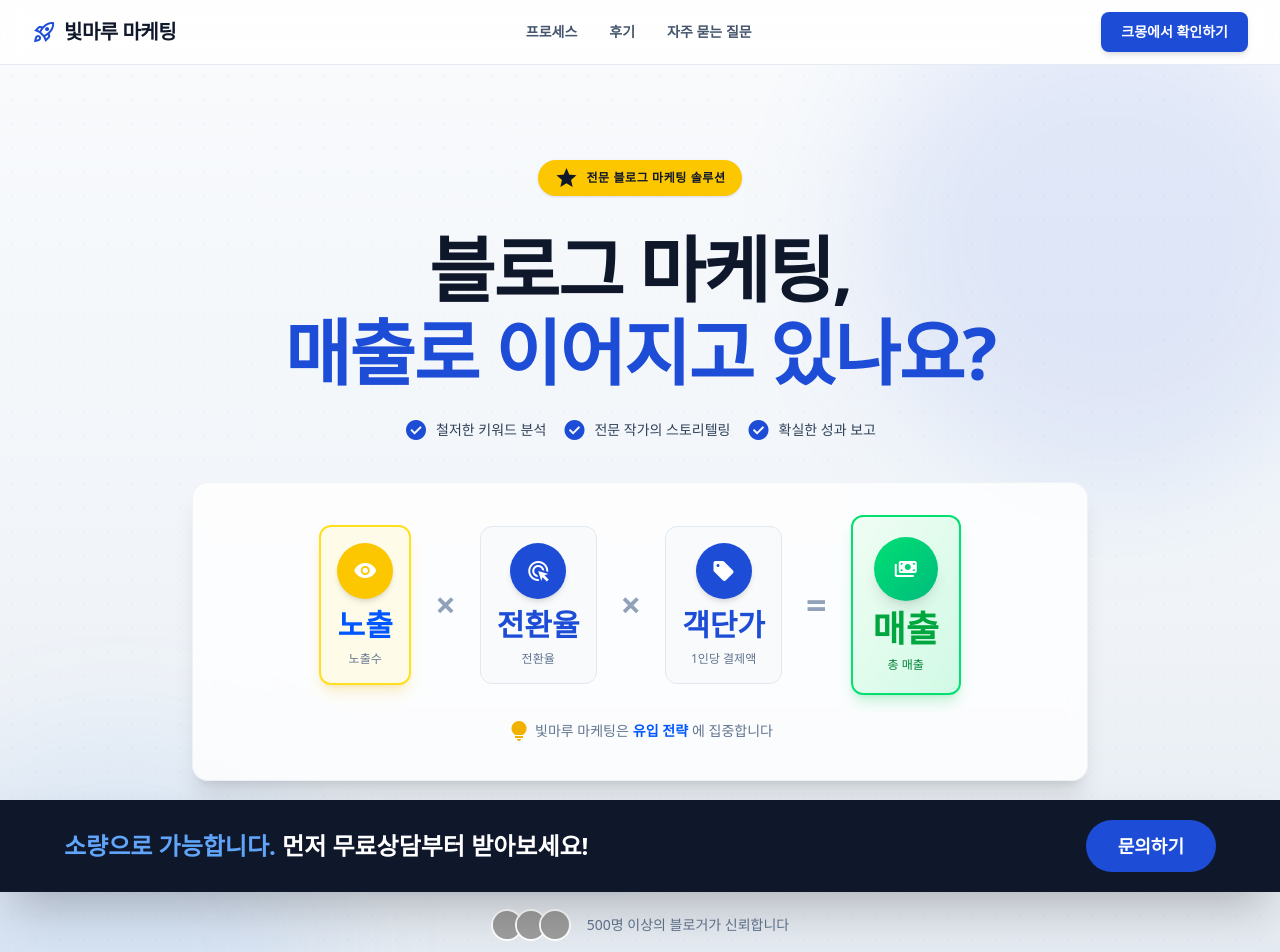
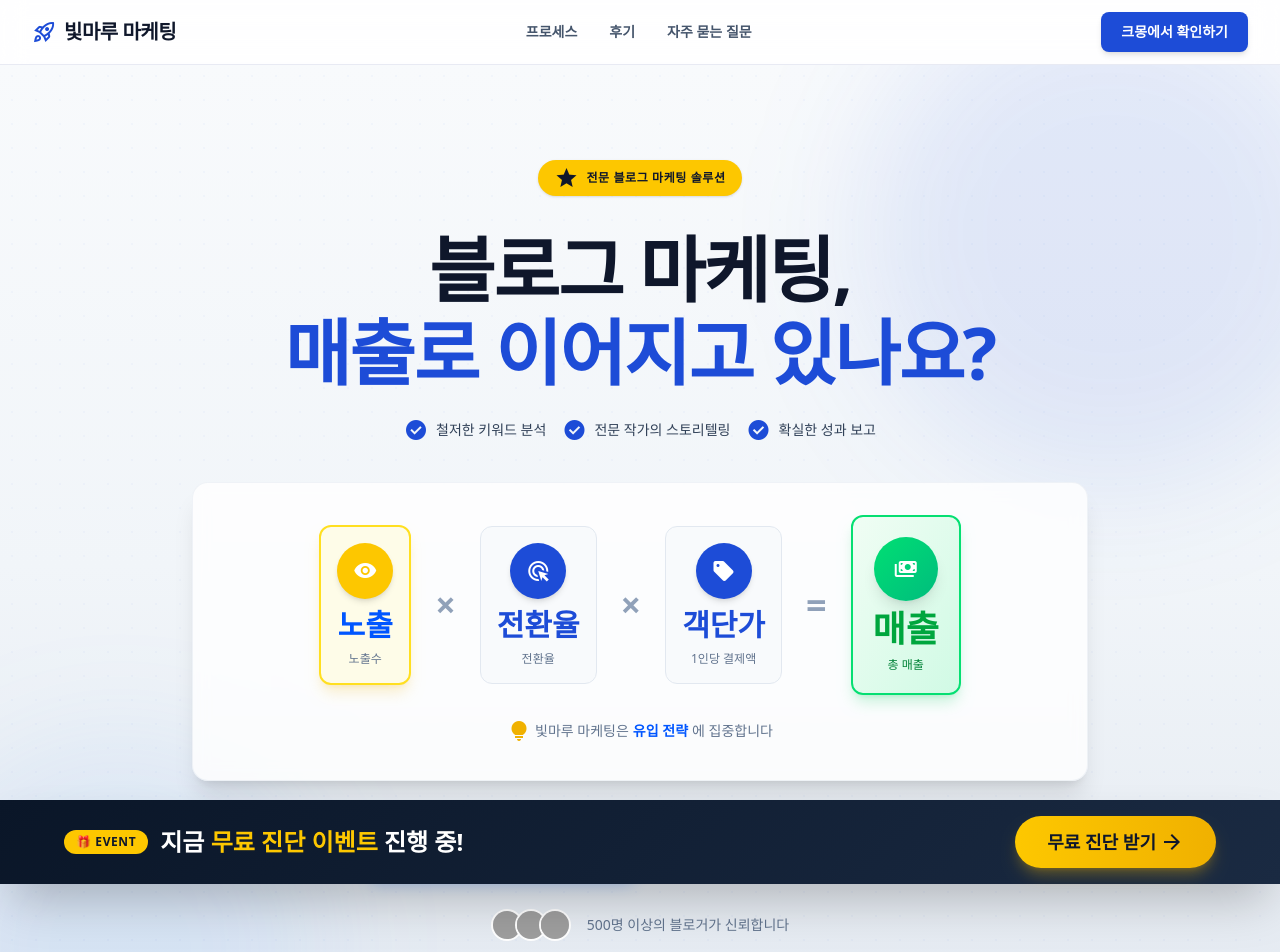
Before and after one commit to seollum/bitmaru-landing, a Next.js app: page / in a window 1280 px wide. Shown: the top 952 px of the page. Built offline with nearby package versions, Linux system fonts and the light colour scheme; grey boxes are pictures that could not be loaded.

Commit message:
feat: 무료 진단 이벤트 강조 및 푸터 한글화

```diff
--- a/src/app/page.tsx
+++ b/src/app/page.tsx
@@ -1363,34 +1363,40 @@ export default function Home() {
               <div className="text-slate-400 w-6 h-6 flex items-center justify-center">
                 <span className="material-symbols-outlined">rocket_launch</span>
               </div>
-              <span className="text-lg font-bold text-slate-700">Bitmaru</span>
+              <span className="text-lg font-bold text-slate-700">빛마루 마케팅</span>
             </div>
             <div className="text-slate-500 text-sm">
-              © 2025 Bitmaru Marketing. All rights reserved.
+              © 2025 빛마루 마케팅. All rights reserved.
             </div>
             <div className="flex gap-6">
-              <a className="text-slate-400 hover:text-[#1d4cd7] transition-colors" href="#">Terms</a>
-              <a className="text-slate-400 hover:text-[#1d4cd7] transition-colors" href="#">Privacy</a>
-              <a className="text-slate-400 hover:text-[#1d4cd7] transition-colors" href="#">Contact</a>
+              <a className="text-slate-400 hover:text-[#1d4cd7] transition-colors" href="#">이용약관</a>
+              <a className="text-slate-400 hover:text-[#1d4cd7] transition-colors" href="#">개인정보</a>
+              <a className="text-slate-400 hover:text-[#1d4cd7] transition-colors" href="#">문의</a>
             </div>
           </div>
         </footer>
       </main>
 
       {/* 하단 고정 CTA 바 */}
-      <div className={`fixed bottom-0 left-0 right-0 z-50 bg-slate-900 text-white py-5 px-4 shadow-2xl cta-bar ${ctaVisible ? "visible" : ""}`}>
+      <div className={`fixed bottom-0 left-0 right-0 z-50 text-white py-4 px-4 shadow-2xl cta-bar ${ctaVisible ? "visible" : ""}`} style={{ background: 'linear-gradient(135deg, #0a1628 0%, #1a2a42 100%)' }}>
         <div className="max-w-6xl mx-auto flex flex-col sm:flex-row items-center justify-between gap-4">
-          <p className="text-lg sm:text-2xl font-semibold text-center sm:text-left">
-            <span className="text-[#60a5fa]">소량으로 가능합니다.</span> 먼저 무료상담부터 받아보세요!
-          </p>
+          <div className="flex items-center gap-3 text-center sm:text-left">
+            <span className="hidden sm:inline-flex items-center justify-center px-3 py-1 rounded-full bg-yellow-400 text-slate-900 text-xs font-black uppercase tracking-wider animate-pulse">
+              🎁 EVENT
+            </span>
+            <p className="text-lg sm:text-2xl font-bold">
+              지금 <span className="text-yellow-400 font-black">무료 진단 이벤트</span> 진행 중!
+            </p>
+          </div>
           <div className="flex items-center gap-3">
             <a
               href="https://link.inpock.co.kr/koreaautoweb"
               target="_blank"
               rel="noopener noreferrer"
-              className="flex items-center justify-center px-8 py-3 rounded-full bg-[#1d4cd7] hover:bg-blue-600 text-white text-lg font-bold transition-all"
+              className="flex items-center justify-center px-8 py-3 rounded-full bg-gradient-to-r from-yellow-400 to-yellow-500 hover:from-yellow-500 hover:to-yellow-600 text-slate-900 text-lg font-black shadow-lg shadow-yellow-500/30 transition-all transform hover:-translate-y-0.5"
             >
-              문의하기
+              무료 진단 받기
+              <span className="material-symbols-outlined ml-1 text-lg">arrow_forward</span>
             </a>
           </div>
         </div>
```
